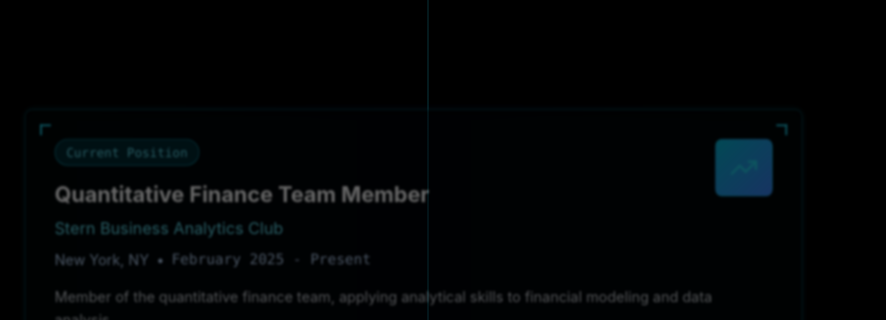
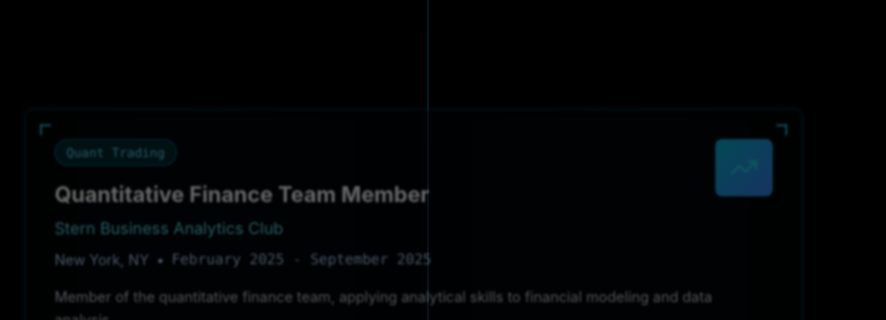
Before and after one commit to d-huang05/website, a React (Create React App) app: page /experiences in a window 1280 px wide. Shown: the part 1100-1420 px from the top of the page, without its empty margins (212-1098 px from the left). Built offline with nearby package versions, Linux system fonts and the light colour scheme.

Commit message:
nov12version.2

```diff
--- a/src/components/Header.js
+++ b/src/components/Header.js
@@ -15,6 +15,10 @@
           {/* Subtitle with typing animation effect */}
           <div className="text-xl md:text-2xl text-cyan-300 font-mono">
             <span className="animate-pulse">NYU Biochemistry Student</span>
+          </div>
+
+          <div className="text-xl md:text-2xl text-cyan-300 font-mono">
+            <span className="animate-pulse">Incoming QT Intern at IMC</span>
           </div>
 
           {/* Academic details */}
--- a/src/pages/Experiences.js
+++ b/src/pages/Experiences.js
@@ -36,8 +36,8 @@
     title: "Quantitative Finance Team Member",
     company: "Stern Business Analytics Club",
     location: "New York, NY",
-    period: "February 2025 - Present",
-    type: "Current Position",
+    period: "February 2025 - September 2025",
+    type: "Quant Trading",
     icon: TrendingUp,
     description:
       "Member of the quantitative finance team, applying analytical skills to financial modeling and data analysis.",
```
